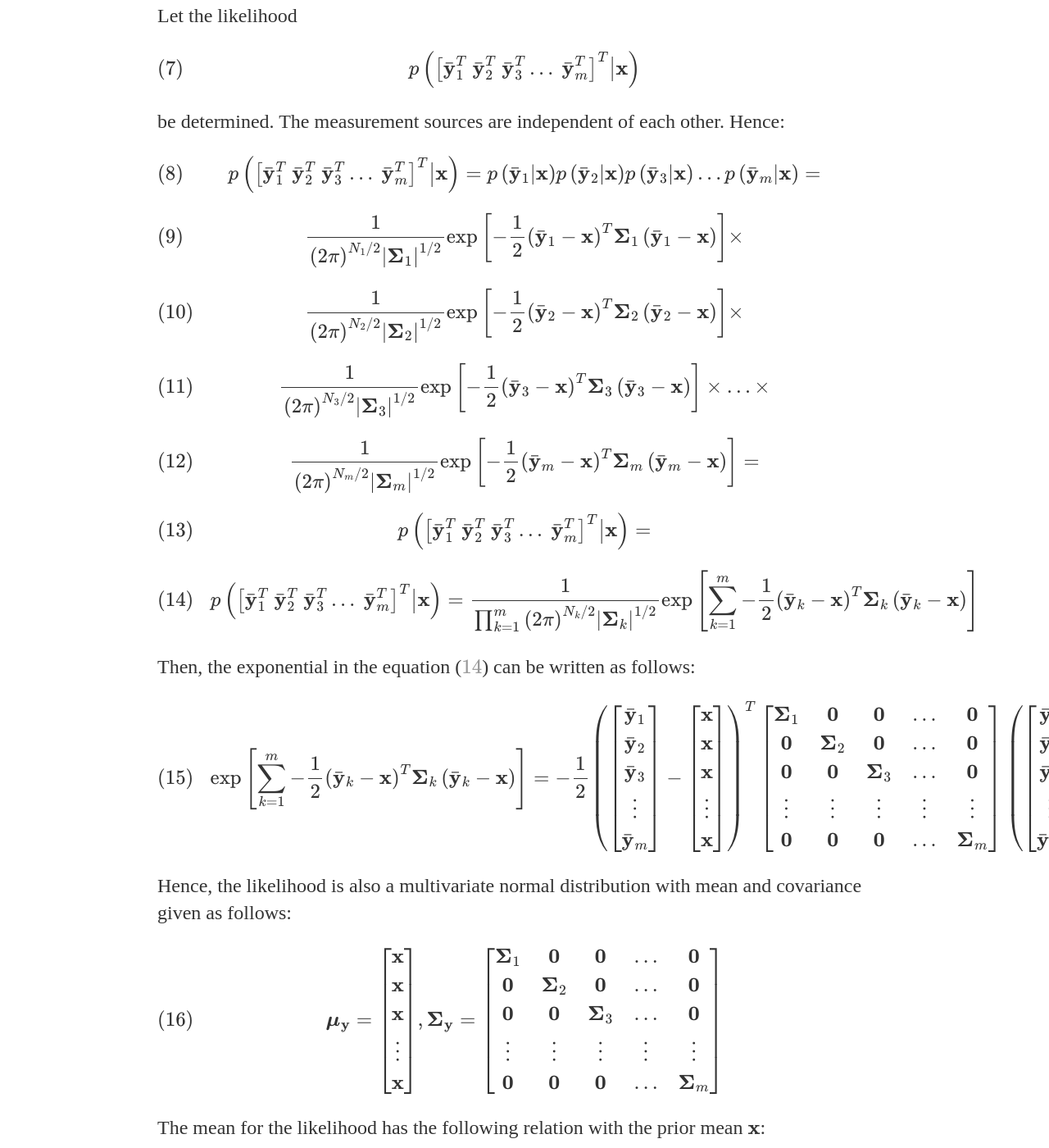
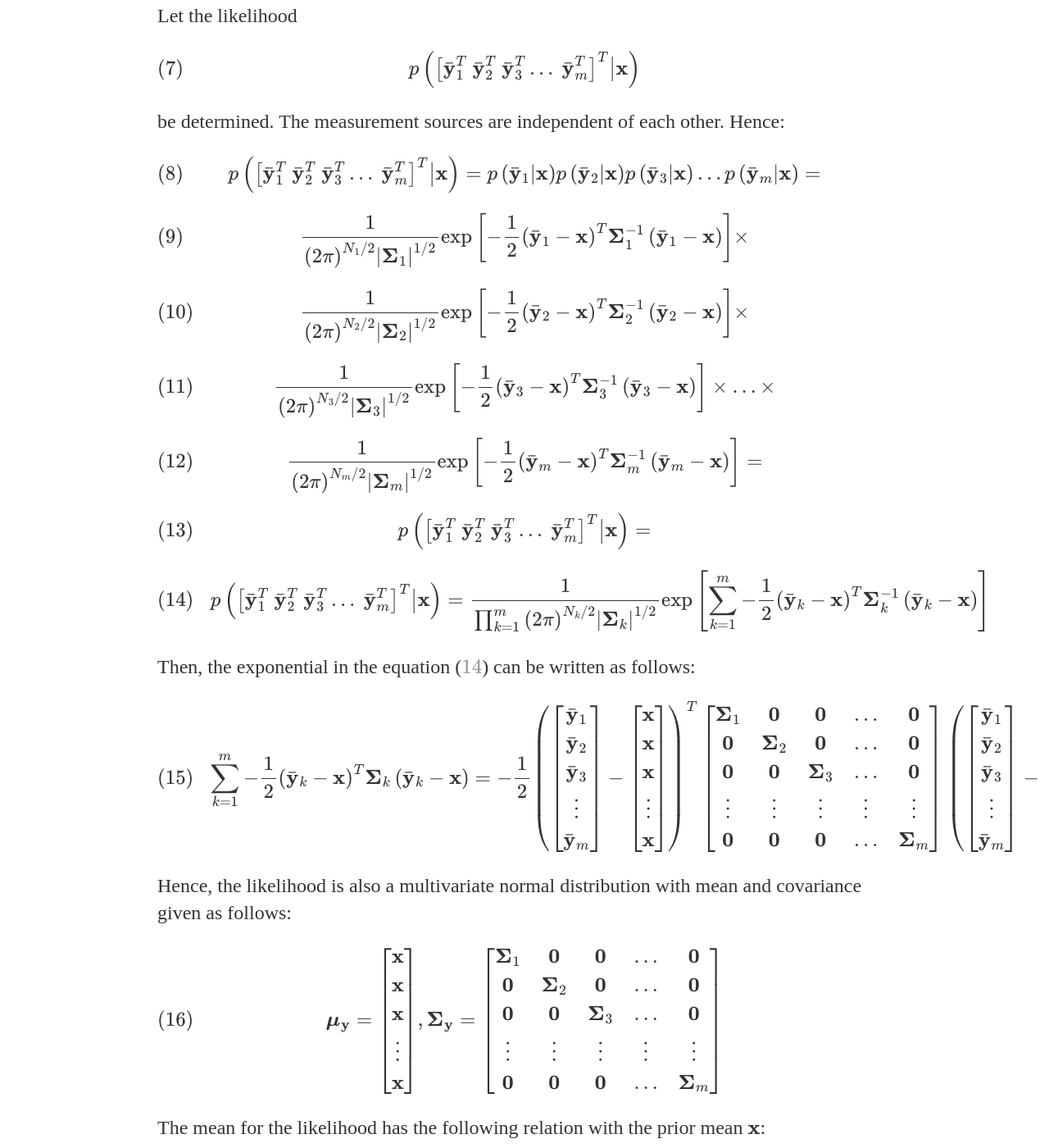
Before and after one commit to SaffetGokcenSen/saffetgokcensen.github.io, a Jekyll site: the page built from _posts/2020-08-13-inferring-an-unknown-vector-using-noisy-measurements-from-multiple-devices.md, in a window 1280 px wide and 1400 px high, scrolled down 1609 px. Shown: the whole window at 82% size. Built offline with Jekyll 4.4.1, drawn with Linux system fonts in a browser that asks for light colours.

Commit message:
typographic correction

```diff
--- a/_posts/2020-08-13-inferring-an-unknown-vector-using-noisy-measurements-from-multiple-devices.md
+++ b/_posts/2020-08-13-inferring-an-unknown-vector-using-noisy-measurements-from-multiple-devices.md
@@ -41,27 +41,27 @@ be determined. The measurement sources are independent of each other. Hence:
     p\left(\left[\bar{\mathbf{y}}\_{1}^{T} \ \bar{\mathbf{y}}\_{2}^{T} \ \bar{\mathbf{y}}\_{3}^{T} \dotso  \ \bar{\mathbf{y}}\_{m}^{T}\right]^{T}\big | \mathbf{x}\right)=p\left(\bar{\mathbf{y}}\_{1}| \mathbf{x}\right)p\left(\bar{\mathbf{y}}\_{2}| \mathbf{x}\right)p\left(\bar{\mathbf{y}}\_{3}| \mathbf{x}\right)\dotso p\left(\bar{\mathbf{y}}\_{m}| \mathbf{x}\right)=
 \end{equation}
 \begin{equation}
-    \frac{1}{\left(2\pi\right)^{N\_{1}/2}\left |\boldsymbol{\Sigma}\_{1} \right |^{1/2}}\exp\left[-\frac{1}{2}\left(\bar{\mathbf{y}}\_{1}-\mathbf{x}\right)^{T}\boldsymbol{\Sigma}\_{1}\left(\bar{\mathbf{y}}\_{1}-\mathbf{x}\right)\right] \times
+    \frac{1}{\left(2\pi\right)^{N\_{1}/2}\left |\boldsymbol{\Sigma}\_{1} \right |^{1/2}}\exp\left[-\frac{1}{2}\left(\bar{\mathbf{y}}\_{1}-\mathbf{x}\right)^{T}\boldsymbol{\Sigma}\_{1}^{-1}\left(\bar{\mathbf{y}}\_{1}-\mathbf{x}\right)\right] \times
 \end{equation}
 \begin{equation}
-    \frac{1}{\left(2\pi\right)^{N\_{2}/2}\left |\boldsymbol{\Sigma}\_{2} \right |^{1/2}}\exp\left[-\frac{1}{2}\left(\bar{\mathbf{y}}\_{2}-\mathbf{x}\right)^{T}\boldsymbol{\Sigma}\_{2}\left(\bar{\mathbf{y}}\_{2}-\mathbf{x}\right)\right] \times
+    \frac{1}{\left(2\pi\right)^{N\_{2}/2}\left |\boldsymbol{\Sigma}\_{2} \right |^{1/2}}\exp\left[-\frac{1}{2}\left(\bar{\mathbf{y}}\_{2}-\mathbf{x}\right)^{T}\boldsymbol{\Sigma}^{-1}\_{2}\left(\bar{\mathbf{y}}\_{2}-\mathbf{x}\right)\right] \times
 \end{equation}
 \begin{equation}
-    \frac{1}{\left(2\pi\right)^{N\_{3}/2}\left |\boldsymbol{\Sigma}\_{3} \right |^{1/2}}\exp\left[-\frac{1}{2}\left(\bar{\mathbf{y}}\_{3}-\mathbf{x}\right)^{T}\boldsymbol{\Sigma}\_{3}\left(\bar{\mathbf{y}}\_{3}-\mathbf{x}\right)\right] \times \dotso \times
+    \frac{1}{\left(2\pi\right)^{N\_{3}/2}\left |\boldsymbol{\Sigma}\_{3} \right |^{1/2}}\exp\left[-\frac{1}{2}\left(\bar{\mathbf{y}}\_{3}-\mathbf{x}\right)^{T}\boldsymbol{\Sigma}^{-1}\_{3}\left(\bar{\mathbf{y}}\_{3}-\mathbf{x}\right)\right] \times \dotso \times
 \end{equation}
 \begin{equation}
-    \frac{1}{\left(2\pi\right)^{N\_{m}/2}\left |\boldsymbol{\Sigma}\_{m} \right |^{1/2}}\exp\left[-\frac{1}{2}\left(\bar{\mathbf{y}}\_{m}-\mathbf{x}\right)^{T}\boldsymbol{\Sigma}\_{m}\left(\bar{\mathbf{y}}\_{m}-\mathbf{x}\right)\right]=
+    \frac{1}{\left(2\pi\right)^{N\_{m}/2}\left |\boldsymbol{\Sigma}\_{m} \right |^{1/2}}\exp\left[-\frac{1}{2}\left(\bar{\mathbf{y}}\_{m}-\mathbf{x}\right)^{T}\boldsymbol{\Sigma}^{-1}\_{m}\left(\bar{\mathbf{y}}\_{m}-\mathbf{x}\right)\right]=
 \end{equation}
 \begin{equation}
     p\left(\left[\bar{\mathbf{y}}\_{1}^{T} \ \bar{\mathbf{y}}\_{2}^{T} \ \bar{\mathbf{y}}\_{3}^{T} \dotso  \ \bar{\mathbf{y}}\_{m}^{T}\right]^{T}\big | \mathbf{x}\right)=
 \end{equation}
 \begin{equation}
-    p\left(\left[\bar{\mathbf{y}}\_{1}^{T} \ \bar{\mathbf{y}}\_{2}^{T} \ \bar{\mathbf{y}}\_{3}^{T} \dotso  \ \bar{\mathbf{y}}\_{m}^{T}\right]^{T}\big | \mathbf{x}\right)=\frac{1}{\prod\_{k=1}^{m}\left(2\pi\right)^{N\_{k}/2}\left |\boldsymbol{\Sigma}\_{k} \right |^{1/2}}\exp \left[\sum\_{k=1}^{m} -\frac{1}{2}\left(\bar{\mathbf{y}}\_{k}-\mathbf{x}\right)^{T}\boldsymbol{\Sigma}\_{k}\left(\bar{\mathbf{y}}\_{k}-\mathbf{x}\right)\right]
+    p\left(\left[\bar{\mathbf{y}}\_{1}^{T} \ \bar{\mathbf{y}}\_{2}^{T} \ \bar{\mathbf{y}}\_{3}^{T} \dotso  \ \bar{\mathbf{y}}\_{m}^{T}\right]^{T}\big | \mathbf{x}\right)=\frac{1}{\prod\_{k=1}^{m}\left(2\pi\right)^{N\_{k}/2}\left |\boldsymbol{\Sigma}\_{k} \right |^{1/2}}\exp \left[\sum\_{k=1}^{m} -\frac{1}{2}\left(\bar{\mathbf{y}}\_{k}-\mathbf{x}\right)^{T}\boldsymbol{\Sigma}\_{k}^{-1}\left(\bar{\mathbf{y}}\_{k}-\mathbf{x}\right)\right]
     \label{likelihood}
 \end{equation}
 Then, the exponential in the equation (\ref{likelihood}) can be written as follows:
 \begin{equation}
-    \exp \left[\sum\_{k=1}^{m} -\frac{1}{2}\left(\bar{\mathbf{y}}\_{k}-\mathbf{x}\right)^{T}\boldsymbol{\Sigma}\_{k}\left(\bar{\mathbf{y}}\_{k}-\mathbf{x}\right)\right]=-\frac{1}{2}\left (\begin{bmatrix}
+    \sum\_{k=1}^{m} -\frac{1}{2}\left(\bar{\mathbf{y}}\_{k}-\mathbf{x}\right)^{T}\boldsymbol{\Sigma}\_{k}\left(\bar{\mathbf{y}}\_{k}-\mathbf{x}\right)=-\frac{1}{2}\left (\begin{bmatrix}
         \bar{\mathbf{y}}\_{1} \newline
         \bar{\mathbf{y}}\_{2} \newline
         \bar{\mathbf{y}}\_{3} \newline
```
